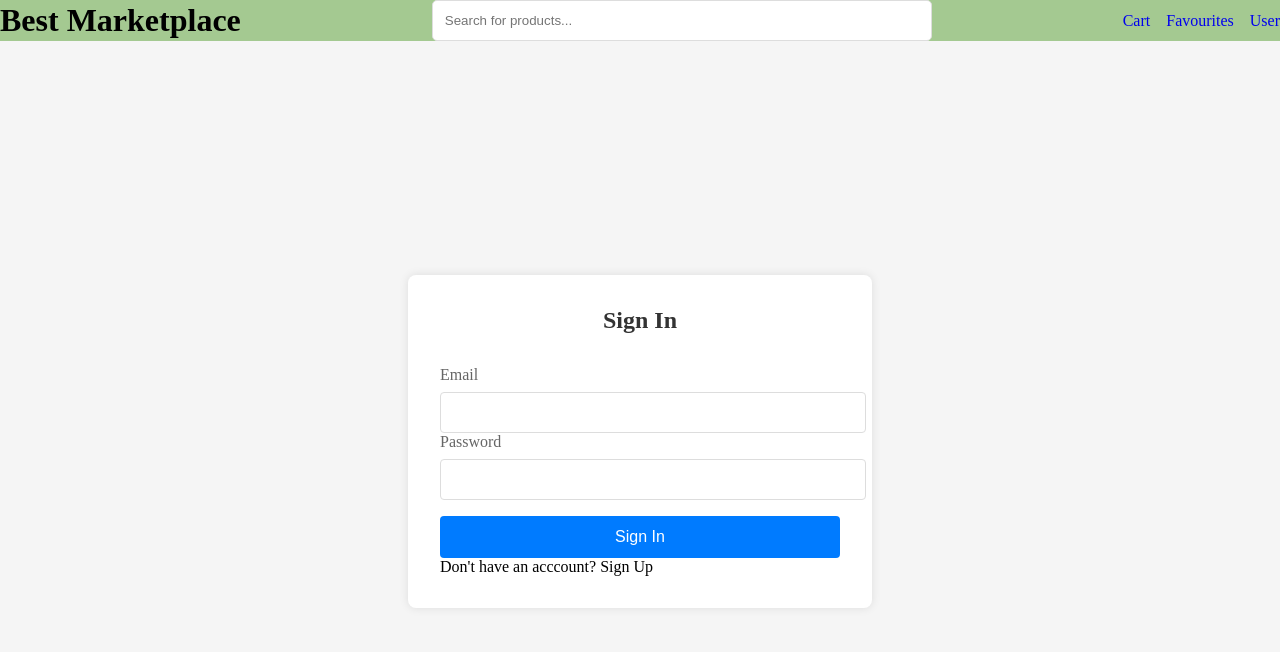
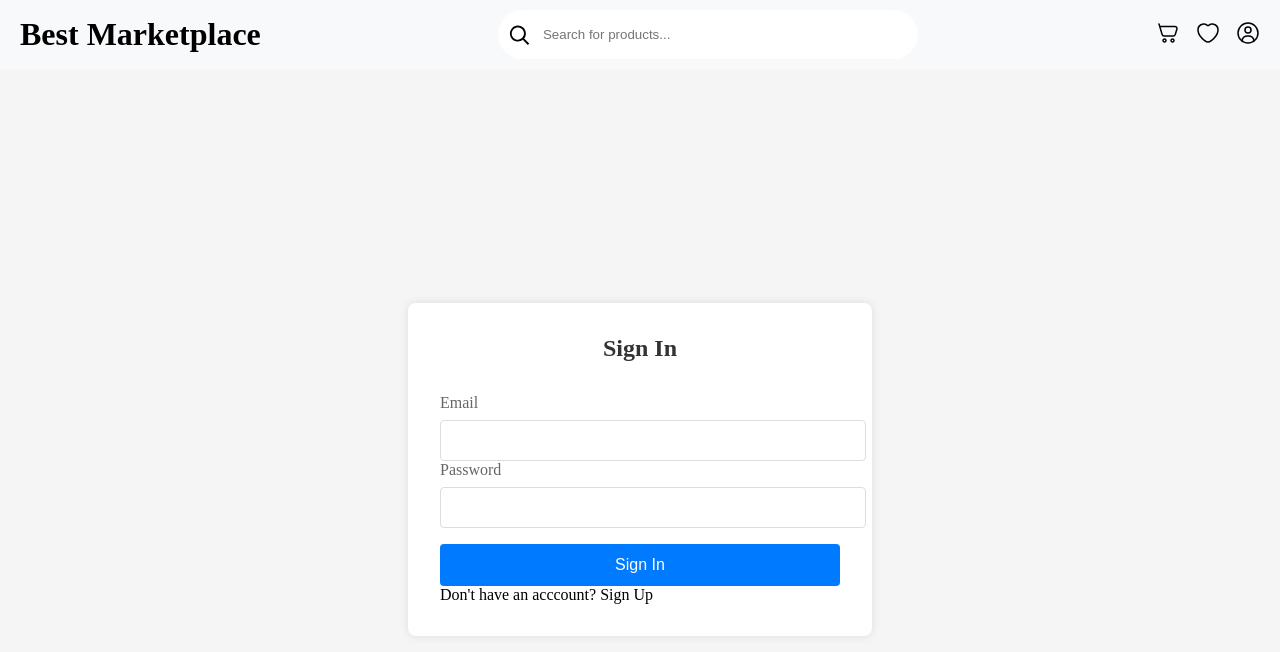
Before and after one commit to donialexandru/best-marketplace, a React (Vite) app in the folder client/: page / in a window 1280 px wide. Shown: the top 652 px of the page. Built offline with nearby package versions, Linux system fonts and the light colour scheme.

Commit message:
update the header with the new icons

```diff
--- a/client/src/components/Header.css
+++ b/client/src/components/Header.css
@@ -1,20 +1,39 @@
 .header {
-  margin: 0;
-  padding: 0;
-  background-color: #a4c991;
   display: flex;
-  flex-flow: row;
   justify-content: space-between;
   align-items: center;
+  padding: 10px 20px;
+  background-color: #f8f9fa;
+  box-shadow: 0 2px 5px rgba(0, 0, 0, 0.1);
 }
 
-h1 {
-  margin: 0;
+.header-center {
+  flex-grow: 1;
+  display: flex;
+  justify-content: center;
 }
+
 .search-bar {
   flex-grow: 1;
+  display: flex;
+  flex-grow: row;
+  align-items: center;
   max-width: 500px;
-  border-radius: 5px;
+  border-radius: 28px;
+  padding: 5px 10px;
+  width: 100%;
+  max-width: 400px;
+  background-color: #fff;
+}
+
+.search-bar svg {
+  cursor: pointer;
+}
+
+.search-input {
+  background: rgba(0, 0, 0, 0);
+  border: none;
+  outline: none;
 }
 
 ul {
--- a/client/src/components/Header.jsx
+++ b/client/src/components/Header.jsx
@@ -3,25 +3,102 @@ import "./Header.css";
 const Header = () => {
   return (
     <header className="header">
+      <div>
         <h1>Best Marketplace</h1>
+      </div>
+      <div className="header-center">
+        <div className="search-bar">
+          <svg
+            width="24"
+            height="24"
+            viewBox="0 0 24 24"
+            fill="none"
+            xmlns="http://www.w3.org/2000/svg"
+          >
+            <path
+              d="M15.096 5.90401C14.4945 5.29132 13.7775 4.80388 12.9865 4.46984C12.1956 4.1358 11.3462 3.96179 10.4876 3.95784C9.62902 3.9539 8.77813 4.1201 7.98412 4.44686C7.19011 4.77361 6.4687 5.25444 5.86157 5.86158C5.25443 6.46871 4.7736 7.19012 4.44684 7.98413C4.12009 8.77815 3.95388 9.62903 3.95783 10.4876C3.96177 11.3462 4.13579 12.1956 4.46983 12.9865C4.80387 13.7775 5.29131 14.4945 5.904 15.096C7.12675 16.2965 8.77409 16.9656 10.4876 16.9577C12.2012 16.9498 13.8423 16.2656 15.054 15.054C16.2656 13.8423 16.9498 12.2012 16.9577 10.4876C16.9656 8.7741 16.2965 7.12676 15.096 5.90401ZM4.49 4.49001C6.02282 2.95757 8.08315 2.06858 10.2497 2.00484C12.4162 1.9411 14.5252 2.70741 16.1455 4.14708C17.7658 5.58675 18.7749 7.591 18.9664 9.74998C19.1579 11.909 18.5175 14.0596 17.176 15.762L22.521 21.107L21.107 22.521L15.762 17.176C14.059 18.5126 11.9102 19.149 9.75406 18.9556C7.59787 18.7622 5.5967 17.7534 4.15878 16.1351C2.72085 14.5168 1.95449 12.4109 2.01604 10.2469C2.07759 8.08294 2.96241 6.02397 4.49 4.49001Z"
+              fill="black"
+            />
+          </svg>
           <input
             type="search"
             placeholder="Search for products..."
-        className="search-bar"
+            className="search-input"
           />
+        </div>
+      </div>
+      <div>
         <nav>
           <ul>
             <li>
-            <a href="#">Cart</a>
+              <a href="#">
+                <svg
+                  width="24"
+                  height="24"
+                  viewBox="0 0 24 24"
+                  fill="none"
+                  xmlns="http://www.w3.org/2000/svg"
+                >
+                  <path
+                    d="M3.71 5.4H18.924C20.302 5.4 21.297 6.67 20.919 7.948L19.265 13.548C19.01 14.408 18.196 15 17.27 15H8.112C7.185 15 6.37 14.407 6.116 13.548L3.71 5.4ZM3.71 5.4L3 3M16.5 21C16.8978 21 17.2794 20.842 17.5607 20.5607C17.842 20.2794 18 19.8978 18 19.5C18 19.1022 17.842 18.7206 17.5607 18.4393C17.2794 18.158 16.8978 18 16.5 18C16.1022 18 15.7206 18.158 15.4393 18.4393C15.158 18.7206 15 19.1022 15 19.5C15 19.8978 15.158 20.2794 15.4393 20.5607C15.7206 20.842 16.1022 21 16.5 21ZM8.5 21C8.89782 21 9.27936 20.842 9.56066 20.5607C9.84196 20.2794 10 19.8978 10 19.5C10 19.1022 9.84196 18.7206 9.56066 18.4393C9.27936 18.158 8.89782 18 8.5 18C8.10218 18 7.72064 18.158 7.43934 18.4393C7.15804 18.7206 7 19.1022 7 19.5C7 19.8978 7.15804 20.2794 7.43934 20.5607C7.72064 20.842 8.10218 21 8.5 21Z"
+                    stroke="black"
+                    stroke-width="1.5"
+                    stroke-linecap="round"
+                    stroke-linejoin="round"
+                  />
+                </svg>
+              </a>
             </li>
             <li>
-            <a href="#">Favourites</a>
+              <a href="#">
+                <svg
+                  width="24"
+                  height="24"
+                  viewBox="0 0 24 24"
+                  fill="none"
+                  xmlns="http://www.w3.org/2000/svg"
+                >
+                  <path
+                    d="M19.463 3.99401C16.781 2.34901 14.44 3.01201 13.034 4.06801C12.458 4.50101 12.17 4.71801 12 4.71801C11.83 4.71801 11.542 4.50101 10.966 4.06801C9.56001 3.01201 7.21901 2.34901 4.53701 3.99401C1.01801 6.15301 0.222012 13.274 8.34001 19.284C9.88601 20.427 10.659 21 12 21C13.341 21 14.114 20.428 15.66 19.283C23.778 13.275 22.982 6.15301 19.463 3.99401Z"
+                    stroke="black"
+                    stroke-width="1.5"
+                    stroke-linecap="round"
+                    stroke-linejoin="round"
+                  />
+                </svg>
+              </a>
             </li>
             <li>
-            <a href="#">User</a>
+              <a href="#">
+                <svg
+                  width="24"
+                  height="24"
+                  viewBox="0 0 24 24"
+                  fill="none"
+                  xmlns="http://www.w3.org/2000/svg"
+                >
+                  <path
+                    d="M12 12C13.6569 12 15 10.6569 15 9C15 7.34315 13.6569 6 12 6C10.3431 6 9 7.34315 9 9C9 10.6569 10.3431 12 12 12Z"
+                    stroke="black"
+                    stroke-width="1.5"
+                  />
+                  <path
+                    d="M12 22C17.5228 22 22 17.5228 22 12C22 6.47715 17.5228 2 12 2C6.47715 2 2 6.47715 2 12C2 17.5228 6.47715 22 12 22Z"
+                    stroke="black"
+                    stroke-width="1.5"
+                  />
+                  <path
+                    d="M17.97 20C17.81 17.108 16.925 15 12 15C7.075 15 6.19 17.108 6.03 20"
+                    stroke="black"
+                    stroke-width="1.5"
+                    stroke-linecap="round"
+                  />
+                </svg>
+              </a>
             </li>
           </ul>
         </nav>
+      </div>
     </header>
   );
 };
```
Lines whose indentation alone changed are shown as unchanged.
